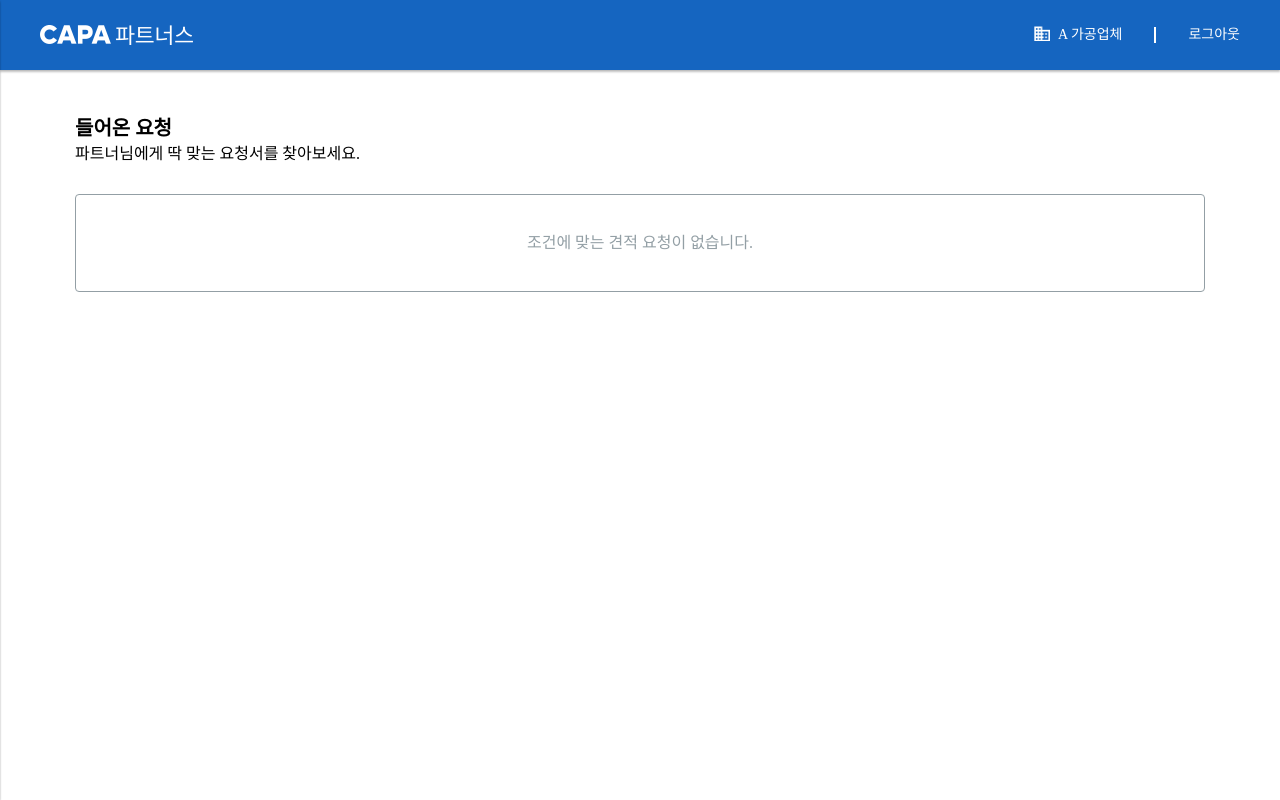
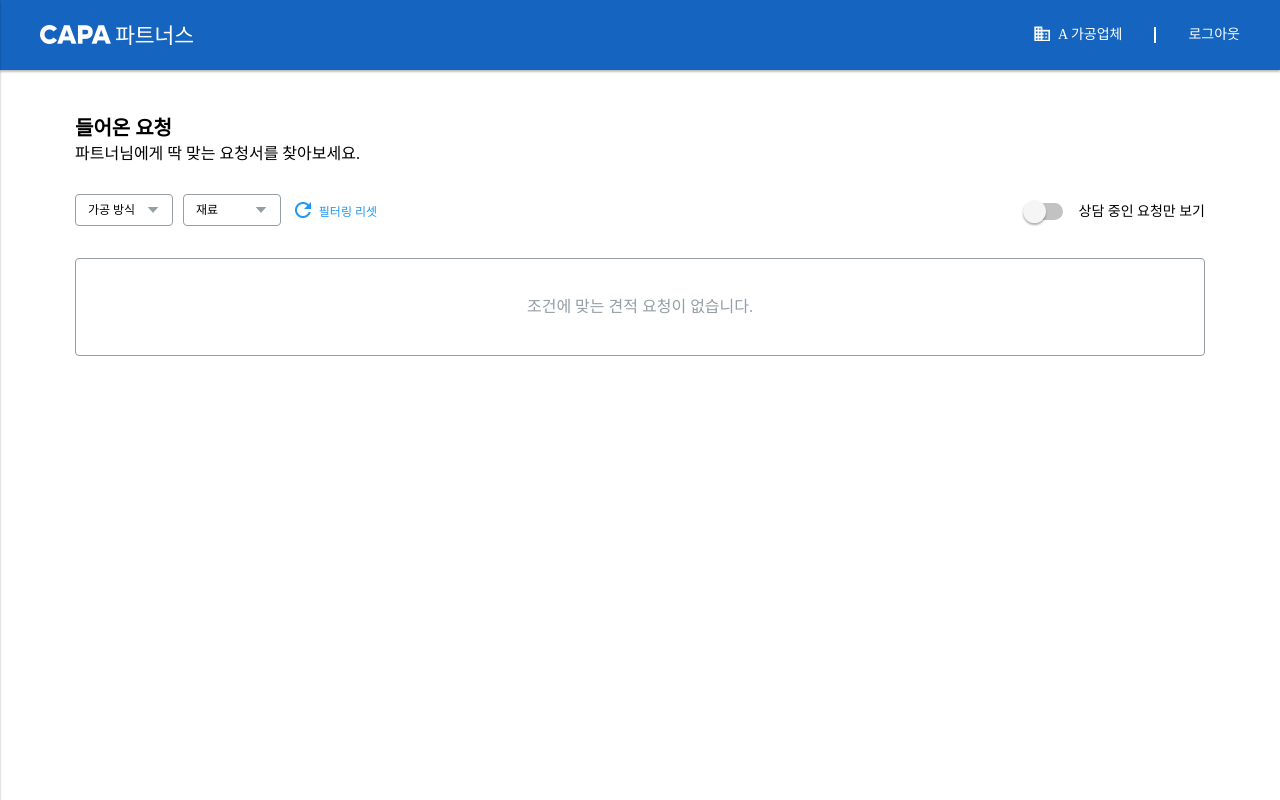
Before and after one commit to Ho0on/wanted_pre_onborading_Ateamventures, a React (Create React App) app: page / in a window 1280 px wide. Built offline with nearby package versions, Linux system fonts and the light colour scheme.

Commit message:
Add : 필터링 컨테이너 메인 페이지에 레이아웃만 합병

```diff
--- a/public/db/data.json
+++ b/public/db/data.json
@@ -60,7 +60,7 @@
       "title": "전동 킥보드 시제품 제작",
       "client": "F 업체",
       "due": "2020.12.09",
-      "docs": 1,
+      "count": 1,
       "amount": 20,
       "method": ["밀링"],
       "material": ["강철"],
--- /dev/null
+++ b/src/components/FilterContent/FilterContent.style.tsx
@@ -0,0 +1,58 @@
+import styled from 'styled-components';
+
+interface TitleWrapperType {
+  title: string;
+  isActive: boolean;
+}
+
+export const FilterContentContainer = styled.div`
+  position: ${({ title }) => title === '재료' && 'relative'};
+  left: ${({ title }) => title === '재료' && '10px'};
+`;
+
+export const TitleWrapper = styled.div<TitleWrapperType>`
+  box-sizing: border-box;
+  display: flex;
+  justify-content: space-between;
+  align-items: center;
+  /* width: ${({ title }) => (title === '재료' ? '76px' : '98px')}; */
+  width: 98px;
+  height: 32px;
+  padding: 4px 12px;
+  border: ${({ isActive }) =>
+    isActive ? '1px solid transparent' : '1px solid #939fa5'};
+  border-radius: 4px;
+  color: ${({ isActive }) => isActive && 'white'};
+  background-color: ${({ isActive }) => isActive && '#1565C0'};
+  cursor: pointer;
+
+  &:hover {
+    border: 1px solid #2196f3;
+  }
+`;
+
+export const IconDown = styled.img`
+  width: 14px;
+  height: 14px;
+`;
+
+export const TitleActive = styled.div`
+  font-size: 12px;
+  font-weight: 500;
+  line-height: 14.06px;
+`;
+
+export const TitleNonActive = styled.div`
+  font-size: 12px;
+  font-weight: 500;
+  line-height: 14.06px;
+`;
+
+export const ListWrapper = styled.ul`
+  position: relative;
+  top: 4px;
+  width: 100px;
+  border: 1px solid #939fa5;
+  border-radius: 4px;
+  z-index: 100;
+`;
--- a/src/components/FilterContent/FilterContent.tsx
+++ b/src/components/FilterContent/FilterContent.tsx
@@ -1,15 +1,19 @@
 import React, { useState } from 'react';
-import styled from 'styled-components';
+import * as S from './FilterContent.style';
 import FilterList from 'components/FilterList/FilterList';
 
-interface TitleWrapperType {
+function FilterContent({
+  title,
+  filterData,
+  isActive,
+  setIsActive,
+}: {
   title: string;
-  isActive: any;
-}
-
-function FilterContent({ title, filterData }: any): JSX.Element {
+  filterData: string[];
+  isActive: boolean;
+  setIsActive: any;
+}): JSX.Element {
   const [isOpen, setIsOpen] = useState(false);
-  const [isActive, setIsActive] = useState(false);
 
   const handleOpen = () => {
     setIsOpen(!isOpen);
@@ -25,22 +29,22 @@ function FilterContent({ title, filterData }: any): JSX.Element {
   // 이렇게 하면 아마도 로직 거의다 구현될 듯...
 
   return (
-    <FilterContentContainer title={title}>
-      <TitleWrapper onClick={handleOpen} title={title} isActive={isActive}>
+    <S.FilterContentContainer title={title}>
+      <S.TitleWrapper onClick={handleOpen} title={title} isActive={isActive}>
         {!isActive ? (
           <>
-            <TitleNonActive>{title}</TitleNonActive>
-            <IconDown src="/images/triangle_down_gray.png" />
+            <S.TitleNonActive>{title}</S.TitleNonActive>
+            <S.IconDown src="/images/triangle_down_gray.png" />
           </>
         ) : (
           <>
-            <TitleActive>{title}(1)</TitleActive>
-            <IconDown src="/images/triangle_down_white.png" />
+            <S.TitleActive>{title}(1)</S.TitleActive>
+            <S.IconDown src="/images/triangle_down_white.png" />
           </>
         )}
-      </TitleWrapper>
+      </S.TitleWrapper>
       {isOpen && (
-        <ListWrapper>
+        <S.ListWrapper>
           {filterData.map((el: any, idx: any): any => (
             <FilterList
               key={idx}
@@ -49,61 +53,10 @@ function FilterContent({ title, filterData }: any): JSX.Element {
               setIsActive={setIsActive}
             />
           ))}
-        </ListWrapper>
+        </S.ListWrapper>
       )}
-    </FilterContentContainer>
+    </S.FilterContentContainer>
   );
 }
 
-const FilterContentContainer = styled.div`
-  position: ${({ title }) => title === '재료' && 'relative'};
-  left: ${({ title }) => title === '재료' && '10px'};
-`;
-
-const TitleWrapper = styled.div<TitleWrapperType>`
-  box-sizing: border-box;
-  display: flex;
-  justify-content: space-between;
-  align-items: center;
-  width: ${({ title }) => (title === '재료' ? '76px' : '98px')};
-  height: 32px;
-  padding: 4px 12px;
-  border: ${({ isActive }) =>
-    isActive ? '1px solid transparent' : '1px solid #939fa5'};
-  border-radius: 4px;
-  color: ${({ isActive }) => isActive && 'white'};
-  background-color: ${({ isActive }) => isActive && '#1565C0'};
-  cursor: pointer;
-
-  &:hover {
-    border: 1px solid #2196f3;
-  }
-`;
-
-const IconDown = styled.img`
-  width: 14px;
-  height: 14px;
-`;
-
-const TitleActive = styled.div`
-  font-size: 12px;
-  font-weight: 500;
-  line-height: 14.06px;
-`;
-
-const TitleNonActive = styled.div`
-  font-size: 12px;
-  font-weight: 500;
-  line-height: 14.06px;
-`;
-
-const ListWrapper = styled.ul`
-  position: relative;
-  top: 4px;
-  width: 100px;
-  border: 1px solid #939fa5;
-  border-radius: 4px;
-  z-index: 100;
-`;
-
 export default FilterContent;
--- /dev/null
+++ b/src/components/FilterList/FilterList.style.tsx
@@ -0,0 +1,17 @@
+import styled from 'styled-components';
+
+export const FilterListContainer = styled.li``;
+
+export const FilterItem = styled.label`
+  display: flex;
+  align-items: center;
+  cursor: pointer;
+`;
+
+export const CheckboxList = styled.input``;
+
+export const ListItem = styled.div`
+  padding: 2px 0 0 2px;
+  font-size: 14px;
+  line-height: 20px;
+`;
--- a/src/components/FilterList/FilterList.tsx
+++ b/src/components/FilterList/FilterList.tsx
@@ -1,5 +1,5 @@
 import React, { useState } from 'react';
-import styled from 'styled-components';
+import * as S from './FilterList.style';
 
 function FilterList({ filterData, isActive, setIsActive }: any) {
   const [isSelected, setIsSelected] = useState(false);
@@ -10,33 +10,17 @@ function FilterList({ filterData, isActive, setIsActive }: any) {
   };
 
   return (
-    <FilterListContainer>
-      <FilterItem>
-        <CheckboxList
+    <S.FilterListContainer>
+      <S.FilterItem>
+        <S.CheckboxList
           type="checkbox"
           checked={isSelected}
           onChange={handleSelect}
         />
-        <ListItem>{filterData}</ListItem>
-      </FilterItem>
-    </FilterListContainer>
+        <S.ListItem>{filterData}</S.ListItem>
+      </S.FilterItem>
+    </S.FilterListContainer>
   );
 }
 
-const FilterListContainer = styled.li``;
-
-const FilterItem = styled.label`
-  display: flex;
-  align-items: center;
-  cursor: pointer;
-`;
-
-const CheckboxList = styled.input``;
-
-const ListItem = styled.div`
-  padding: 2px 0 0 2px;
-  font-size: 14px;
-  line-height: 20px;
-`;
-
 export default FilterList;
--- a/src/pages/Main/Main.style.tsx
+++ b/src/pages/Main/Main.style.tsx
@@ -1,4 +1,101 @@
 import styled from 'styled-components';
+
+export const FilteringContainer = styled.div`
+  display: flex;
+  justify-content: space-between;
+  margin-bottom: 32px;
+`;
+
+export const FilteringBoxWrapper = styled.div`
+  display: flex;
+  justify-content: flex-start;
+`;
+
+export const ResetWrapper = styled.div`
+  box-sizing: border-box;
+  display: flex;
+  justify-content: space-around;
+  position: relative;
+  left: 20px;
+  width: 90px;
+  height: 32px;
+  padding: 8px 0;
+  cursor: pointer;
+`;
+
+export const ResetIcon = styled.img`
+  width: 16px;
+  height: 16px;
+`;
+
+export const ResetText = styled.div`
+  font-size: 12px;
+  font-weight: 400;
+  line-height: 20px;
+  color: #2196f3;
+`;
+
+export const ToggleWrapper = styled.div`
+  display: flex;
+  align-items: center;
+  height: 32px;
+`;
+
+export const InputWrapper = styled.label`
+  position: relative;
+  display: block;
+  width: 40px;
+`;
+
+export const ToggleText = styled.div`
+  position: relative;
+  top: 2px;
+  padding-left: 16px;
+  font-size: 14px;
+  line-height: 20px;
+`;
+
+export const Switch = styled.span`
+  position: absolute;
+  top: 4px;
+  left: 0;
+  right: 0;
+  bottom: 0;
+  height: 17px;
+  border-radius: 20px;
+  background-color: #c2c2c2;
+  transition: 0.4s;
+  cursor: pointer;
+
+  &::before {
+    content: '';
+    position: absolute;
+    top: -3px;
+    width: 23px;
+    height: 23px;
+    border-radius: 50%;
+    box-shadow: 0px 2px 2px rgba(0, 0, 0, 0.3);
+    background-color: #f5f5f5;
+    transition: 0.4s;
+  }
+`;
+
+export const InputCheck = styled.input`
+  width: 40px;
+  height: 17px;
+  opacity: 0;
+
+  &:checked + ${Switch} {
+    background-color: #bbdefb;
+    transition: 0.4s;
+
+    &::before {
+      background-color: #2196f3;
+      transform: translateX(18px);
+      transition: 0.4s;
+    }
+  }
+`;
 
 export const Container = styled.div`
   display: flex;
--- a/src/pages/Main/Main.tsx
+++ b/src/pages/Main/Main.tsx
@@ -1,18 +1,62 @@
-import React from 'react';
+import React, { useState } from 'react';
 import Nav from 'components/Nav/Nav';
 import * as S from './Main.style';
+import FilterContent from 'components/FilterContent/FilterContent';
+import { MATERIAL, PROCESS_METHOD } from 'contants';
 
-const Main = () => {
+function Main() {
+  const [isToggled, setIsToggled] = useState(false);
+  const [isActive, setIsActive] = useState(false);
+
+  const handleToggle = () => {
+    setIsToggled(!isToggled);
+  };
+
+  const handleResetActive = () => {
+    setIsActive(false);
+  };
+
   return (
     <>
       <Nav />
       <S.Container>
         <S.HeaderTitle>들어온 요청</S.HeaderTitle>
         <S.HeaderDesc>파트너님에게 딱 맞는 요청서를 찾아보세요.</S.HeaderDesc>
+        <S.FilteringContainer>
+          <S.FilteringBoxWrapper>
+            <FilterContent
+              title="가공 방식"
+              filterData={PROCESS_METHOD}
+              isActive={isActive}
+              setIsActive={setIsActive}
+            />
+            <FilterContent
+              title="재료"
+              filterData={MATERIAL}
+              isActive={isActive}
+              setIsActive={setIsActive}
+            />
+            <S.ResetWrapper onClick={handleResetActive}>
+              <S.ResetIcon src="/images/refresh_icon.png" />
+              <S.ResetText>필터링 리셋</S.ResetText>
+            </S.ResetWrapper>
+          </S.FilteringBoxWrapper>
+          <S.ToggleWrapper>
+            <S.InputWrapper>
+              <S.InputCheck
+                type="checkbox"
+                checked={isToggled}
+                onChange={handleToggle}
+              />
+              <S.Switch />
+            </S.InputWrapper>
+            <S.ToggleText>상담 중인 요청만 보기</S.ToggleText>
+          </S.ToggleWrapper>
+        </S.FilteringContainer>
         <S.ReqWrapper>조건에 맞는 견적 요청이 없습니다.</S.ReqWrapper>
       </S.Container>
     </>
   );
-};
+}
 
 export default Main;
```
Also changed, not shown: src/components/FilteringBox/FilteringBox.tsx (deleted, +0 -134 lines).
